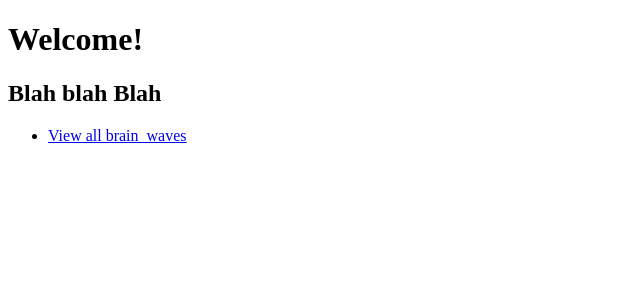
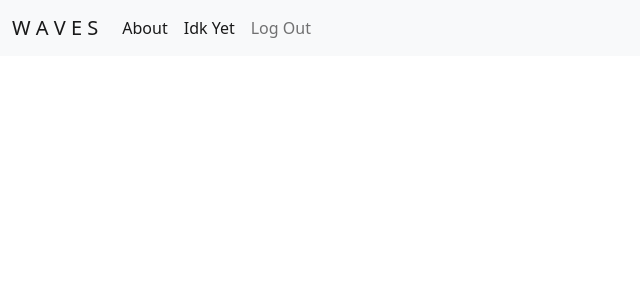
Before and after one commit to isnajer/waves-demo, a Flask app: template templates/dashboard.html in a window 1280 px wide. Shown: the top 300 px of the page, without its empty margins (0-640 px from the left). Run offline with Flask 2, Linux system fonts and the light colour scheme; the template is opened without the code that fills it, so the values that code supplies are empty.

Commit message:
3-Nav Bars

```diff
--- a/server.py
+++ b/server.py
@@ -9,6 +9,7 @@
 from sqlalchemy.exc import IntegrityError
 import bcrypt
 import os
+import re
 
 app = Flask(__name__)
 app.secret_key = "dev"
@@ -24,53 +25,20 @@
     return render_template('homepage.html')
 
 
-@app.route("/dashboard")
-def user_details():
-    """Users dashboard."""
-
-    user_id = session.get("user_id")
-
-    # Is user logged in?
-    if user_id:
-        user = User.query.get(user_id)
-        return render_template("dashboard.html", user=user)
-
-    # If not, redirect to homepage.
-    else:
-        flash("You are not logged in.")
-        return redirect('/')
-
-
-@app.route("/login", methods=["POST"])
-def user_login():
-    """Logs user in"""
-
-    email = request.form.get("email") #from HTML
-    password = request.form.get("password")
-
-    user = crud.get_user_by_email(email) #<- invoking function from crud.py
-    if not user or user.password != password:
-        return render_template("dashboard.html", user=user)
-    else:
-        session['user_email'] = user.email #getting email from object / but has same value as email line 48 (matching)
-        # ^ dictionary of user_email: email (as value)
-        flash("Logged in succesfully!")
-
-    #if user does not exist then flash message error
-    #else user exists check if password is correct
-        return redirect("/dashboard.html")
-
-
 @app.route("/users", methods=["POST"])
 def register_user():
     """Create a new user"""
 
     email = request.form.get("email")
+
     password = request.form.get("password")
-
     user = crud.get_user_by_email(email)
-    if user: #if user exists
-        flash("Cannot create an account with that email. Try again.")
+    match_obj = re.search(r"(\w+)\@(\w+\.com)", email)
+    if match_obj is None:
+        flash("Invalid email address")
+        return redirect('/')
+    elif user: #if user exists
+        flash("User with this email already exists.")
     else:
         user = crud.create_user(email, password)
         db.session.add(user)
@@ -79,63 +47,48 @@
 
     return redirect("/")
 
+### ASK IF I STILL NEED CODE IN THIS:
+# @app.route("/dashboard")
+# def user_details():
+#     """Users dashboard."""
+#     # return "THIS IS THE DASHBOARD!"
+#     user_id = session.get("user_id")
+
+#     # Is user logged in?
+#     if user_id:
+#         user = User.query.get(user_id)
+#         return render_template("dashboard.html", user=user)
+
+#     # If not, redirect to homepage.
+#     else:
+#         flash("You are not logged in.")
+#         return redirect('/')
+
+
+@app.route("/dashboard", methods=["POST"])
+def login():
+    """Logs user in / Directs them to user details dashboard if login successful."""
+
+    email = request.form.get("email") #from HTML
+    password = request.form.get("password")
+
+    user = crud.get_user_by_email(email) #<- invoking function from crud.py
+    if not user:
+        flash("User email does not exist.")
+        return redirect("/")
+    elif user.password != password:
+        flash("Password is incorrect!")
+        return redirect("/")
+    else:
+        session['user_email'] = user.email #getting email from object / but has same value as email line 48 (matching)
+        # ^ dictionary of user_email: email (as value)
+        return render_template("/dashboard.html")
+    #if user does not exist then flash message error
+    #else user exists check if password is correct
+
+
+
 
 if __name__ == "__main__":
     connect_to_db(app)
     app.run(host="0.0.0.0", debug=True)
-
-
-
-
-### CHANGE TO THESE WHEN EVERYTHING WORKS! ###
-
-# @app.route('/login', methods=['POST'])
-# def login():
-#     """Check if user exists. Redirect to dashboard."""
-
-#     email = request.form.get('email')
-#     password = request.form.get('password')
-
-#     # user = crud.get_user_by_email(email)
-#     user = User.query.filter(User.email==email).first()
-#     if not user:
-#         flash("User does not exist.")
-#         return redirect("/")
-
-#     if user.password != bcrypt.hashpw(password.encode(), user.password):
-#         flash("Incorrect password")
-#         return redirect("/")
-
-#     session["user_id"] = user.user_id
-
-#     flash("Logged in sucesfully!")
-#     return redirect("/dashboard")
-
-
-# @app.route('/sign_up', methods= ['POST'])
-# def sign_up():
-#     """Add new user into database."""
-
-#     email = request.form.get('email')
-#     password = request.form.get('password')
-#     name = request.form.get('name', '').strip()
-#     if not name:
-#         flash("Must enter a name!")
-#         return redirect('/')
-
-#     salt = bcrypt.gensalt()
-#     hashed_password = bcrypt.hashpw(password.encode(), salt)
-#     try:
-#         new_user = User(email=email, password=hashed_password, name=name)
-#         db.session.add(new_user)
-#         db.session.commit()
-#     except IntegrityError:
-#         flash('User with this email already exists')
-#         return redirect('/')
-
-#     # Add new user to the session
-#     new_user = User.query.filter(User.email==email).one()
-#     session['user_id'] = new_user.user_id
-
-#     flash("User {} added.".format(name))
-#     return redirect("/dashboard")
--- a/templates/base.html
+++ b/templates/base.html
@@ -1,20 +1,41 @@
 <!doctype html>
-<html>
+<html lang="en">
   <head>
+    <!-- Required meta tags -->
     <meta charset="utf-8">
-    <meta name="viewport" content="width=device-width, initial-
-    scale=1">
+    <meta name="viewport" content="width=device-width, initial-scale=1">
+
+    <!-- Bootstrap CSS -->
+    <link href="https://cdn.jsdelivr.net/npm/bootstrap@5.0.2/dist/css/bootstrap.min.css" rel="stylesheet" integrity="sha384-EVSTQN3/azprG1Anm3QDgpJLIm9Nao0Yz1ztcQTwFspd3yD65VohhpuuCOmLASjC" crossorigin="anonymous">
+
+    <title>WAVES</title>
   </head>
+  <body>
+    <div class="container-fluid">
+        {% block content %}
 
-  <body>
-    {% for msg in get_flashed_messages() %}
+        {% endblock %}
+
+    </div>
+
+    <!-- FLASH MESSAGES CODE: -->
+    <div class="container">
+      <br/>
+      {% for msg in get_flashed_messages() %}
       <p class="flash-msg">
         {{ msg }}
       </p>
-    {% endfor %}
+      {% endfor %}
+    </div>
 
-    {% block body %}{% endblock %}
+    <!-- Optional JavaScript; choose one of the two! -->
 
-    {% block after_body %}{% endblock %}
+    <!-- Option 1: Bootstrap Bundle with Popper -->
+    <!-- <script src="https://cdn.jsdelivr.net/npm/bootstrap@5.0.2/dist/js/bootstrap.bundle.min.js" integrity="sha384-MrcW6ZMFYlzcLA8Nl+NtUVF0sA7MsXsP1UyJoMp4YLEuNSfAP+JcXn/tWtIaxVXM" crossorigin="anonymous"></script> -->
+
+    <!-- Option 2: Separate Popper and Bootstrap JS -->
+
+    <!-- <script src="https://cdn.jsdelivr.net/npm/@popperjs/core@2.9.2/dist/umd/popper.min.js" integrity="sha384-IQsoLXl5PILFhosVNubq5LC7Qb9DXgDA9i+tQ8Zj3iwWAwPtgFTxbJ8NT4GN1R8p" crossorigin="anonymous"></script> -->
+    <!-- <script src="https://cdn.jsdelivr.net/npm/bootstrap@5.0.2/dist/js/bootstrap.min.js" integrity="sha384-cVKIPhGWiC2Al4u+LWgxfKTRIcfu0JTxR+EQDz/bgldoEyl4H0zUF0QKbrJ0EcQF" crossorigin="anonymous"></script> -->
   </body>
 </html>
--- a/templates/dashboard.html
+++ b/templates/dashboard.html
@@ -1,11 +1,27 @@
 {% extends 'base.html' %}
-{% block title %}Waves - Sound Therapy{% endblock %}
 
-{% block body %}
-  <h1>Welcome!</h1>
+{% include 'nav.html' %}
+<div class="container-fluid">
+  <div class="wrapper">
+      <header>
+          <div class="hero-content"></div>
+              <h1>Some info here idk yet...</h1>
+          </div>
+          <br/>
+      </header>
+      <ul>
+        <li><a href="/brain_waves">View all brain_waves</a></li>
+      </ul>
+  </div>
+</div>
 
-  <h2>Blah blah Blah</h2>
-  <ul>
-    <li><a href="/brain_waves">View all brain_waves</a></li>
-  </ul>
-  {% endblock %}
+
+
+
+
+<!-- <h1>Welcome!</h1>
+
+<h2>Blah blah Blah</h2>
+<ul>
+  <li><a href="/brain_waves">View all brain_waves</a></li>
+</ul> -->
--- /dev/null
+++ b/templates/nav.html
@@ -0,0 +1,21 @@
+<nav class="navbar navbar-expand-lg navbar-light bg-light">
+    <div class="container-fluid">
+      <a class="navbar-brand" href="#">W A V E S</a>
+      <button class="navbar-toggler" type="button" data-bs-toggle="collapse" data-bs-target="#navbarNav" aria-controls="navbarNav" aria-expanded="false" aria-label="Toggle navigation" aria-current="page">
+        <span class="navbar-toggler-icon"></span>
+      </button>
+      <div class="collapse navbar-collapse" id="navbarNav">
+        <ul class="navbar-nav">
+          <li class="nav-item">
+            <a class="nav-link active" href="#">About</a>
+          </li>
+          <li class="nav-item">
+            <a class="nav-link active" href="#">Idk Yet</a>
+          </li>
+          <li class="nav-item">
+            <a class="nav-link activate" href="#">Log Out</a>
+          </li>
+        </ul>
+      </div>
+    </div>
+  </nav>
```
Also changed, not shown: styles/style.css (added, +32 -0 lines), templates/homepage.html (+15 -19 lines), templates/login.html (deleted, +0 -22 lines), templates/nav_index.html (added, +32 -0 lines), main.js (added), templates/signup.html (deleted).
